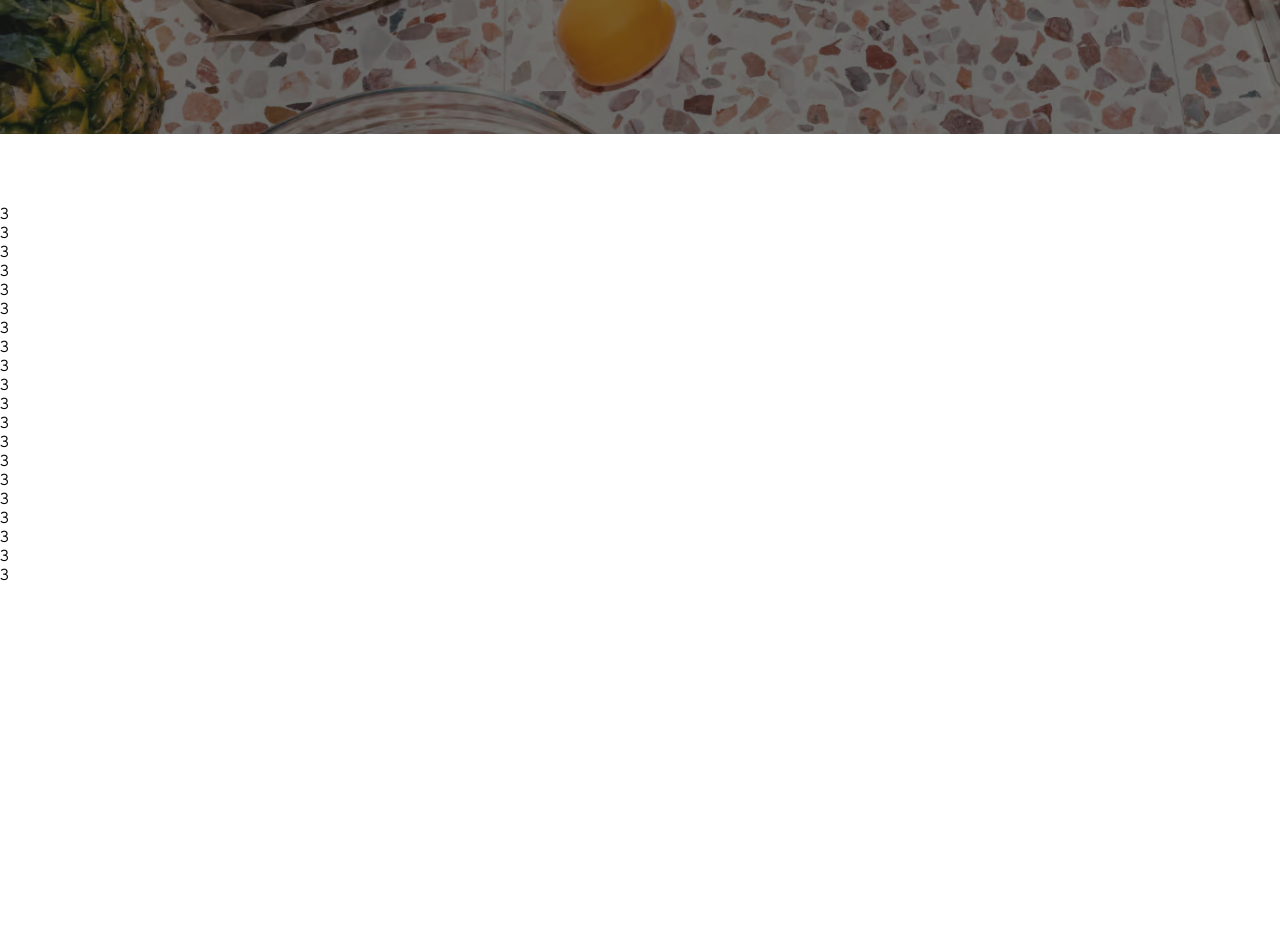
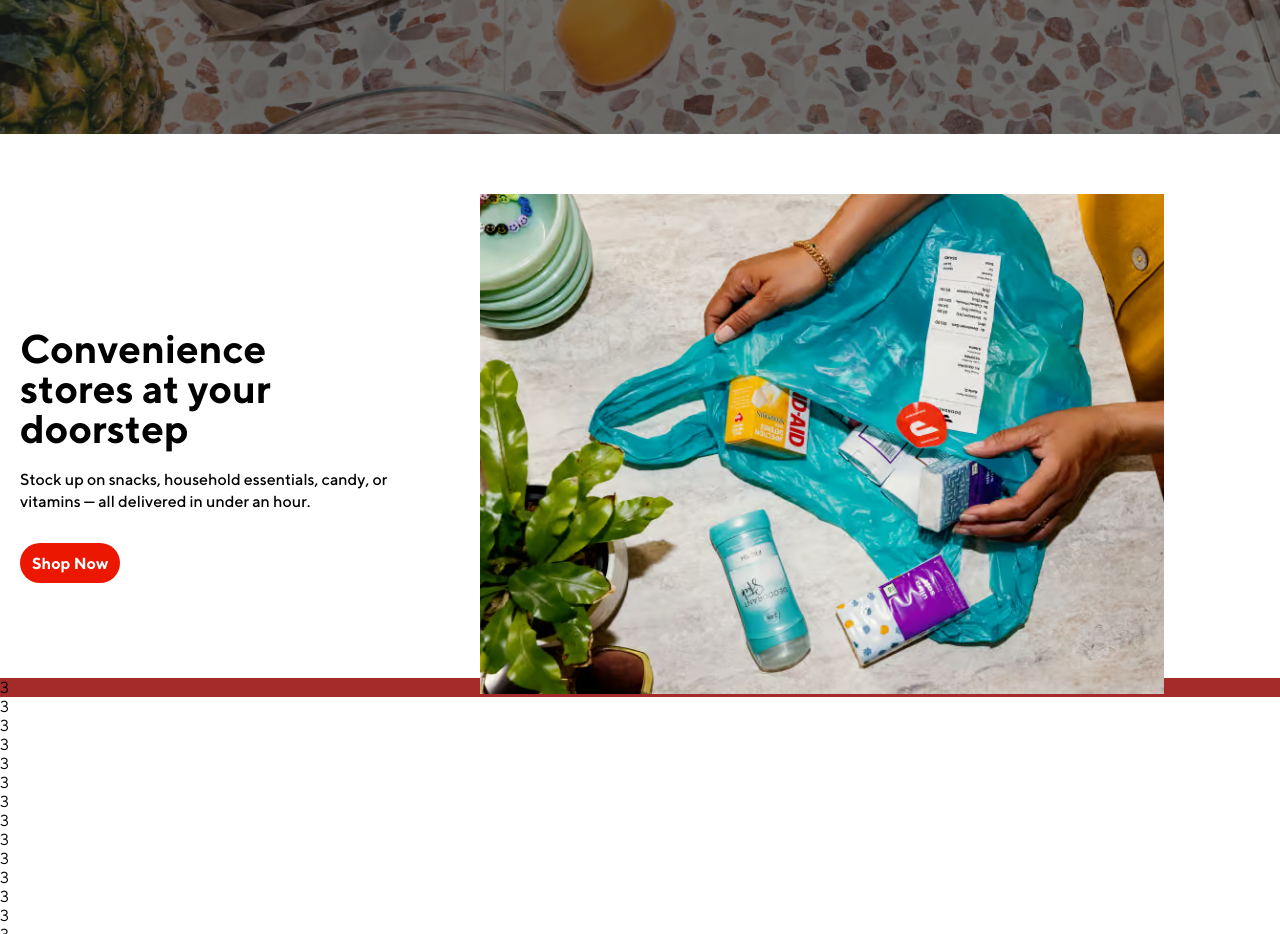
Before and after one commit to Ashwint42/doordash-clone, a plain HTML site: page index.html in a window 1280 px wide. Shown: the part 2840-3774 px from the top of the page. Before the commit the page ends 3424 px from the top, so only its background shows below. Drawn offline with Linux system fonts and the light colour scheme.

Commit message:
convenience tablet

```diff
--- a/css/main.css
+++ b/css/main.css
@@ -47,6 +47,10 @@ a {
 
 li {
     list-style: none;
+}
+
+h2 {
+    font-family: "TTNorms-Bold";
 }
 
 button {
@@ -753,8 +757,57 @@ nav {
 
 .grocery-button-container button {
     min-height: 32px;
-    width: 138.188px;
+    width: 123.896px;
     max-width: 100%;
     font-size: 14px;
     text-align: center;
 }
+
+#convenience {
+    min-width: 90%;
+    margin-top: -70px;
+}
+
+.convenience-wrapper {
+    min-width: 90%;
+    padding: 17px 20px 20px 20px;
+    display: flex;
+    flex-direction: column;
+    align-items: center;
+}
+
+.convenience-image {
+    width: 100%;
+}
+
+.convenience-image img {
+    width: 100%;
+    height: 180px;
+    object-fit: cover;
+}
+
+.convenience-text h2 {
+    max-width: 90%;
+    font-size: 24px;
+    line-height: 28px;
+    margin-top: 20px;
+}
+
+.convenience-text span {
+    display: inline-block;
+    font-size: 14px;
+    line-height: 20px;
+    margin-top: 10px;
+    font-weight: 500;
+    font-family: 'TTNorms-Medium';
+}
+
+.convenience-button-container {
+    margin-top: 20px;
+}
+
+.convenience-button-container button {
+    width: 90.7708px;
+    min-height: 32px;
+    font-size: 14px;
+}
--- a/css/tablet.css
+++ b/css/tablet.css
@@ -299,6 +299,56 @@
         max-width: 100%;
         font-size: 16px;
         text-align: center;
+        width: 138.188px;
     }
 
+    #convenience {
+        min-width: 90%;
+        /* height: 584px; */
+    }
+
+    .convenience-wrapper {
+        max-width: 1184px;
+        flex-direction: row-reverse;
+        align-content: space-between;
+        gap: 60px;
+        margin-bottom: -40px;
+        padding-top: 60px;
+        /* height: 504px; */
+    }
+
+    .convenience-image img {
+        width: 100%;
+        height: 500px;
+        object-fit: cover;
+        overflow-clip-margin: content-box;
+    }
+
+    .convenience-text {
+        max-width: 400px;
+        margin: 104px 0;
+    }
+
+    .convenience-text h2 {
+        font-size: 40px;
+        line-height: 40px;
+        max-width: 90%;
+    }
+
+    .convenience-text span {
+        font-size: 16px;
+        line-height: 22px;
+        margin-top: 20px;
+    }
+
+    .convenience-button-container {
+        margin-top: 30px;
+    }
+
+    .convenience-button-container button {
+        min-height: 40px;
+        width: 100.323px;
+        font-size: 16px;
+        max-width: 100%;
+    }
 }
--- a/index.html
+++ b/index.html
@@ -377,7 +377,8 @@
             <div class="grocery-text-container">
                 <h2>Get grocery and convenience store essentials</h2>
                 <span class="grocery-text-leading">Grocery delivery, exactly how you want it.</span>
-                <span class="grocery-text-following">Shop from home and fill your cart with fresh produce, frozen entrees, deli delights and
+                <span class="grocery-text-following">Shop from home and fill your cart with fresh produce, frozen
+                    entrees, deli delights and
                     more.</span>
                 <div class="grocery-button-container">
                     <button>Shop Groceries</button>
@@ -386,7 +387,26 @@
         </div>
     </section>
 
-    <div>3</div>
+    <section id="convenience">
+        <div class="convenience-wrapper">
+            <div class="convenience-image">
+                <picture>
+                    <source media="(min-width: 768px)" srcset="/assets/images/convenience_desktop.avif">
+                    <img src="/assets/images/convenience_mobile.avif" alt="convenience_mobile">
+                </picture>
+            </div>
+            <div class="convenience-text">
+                <h2>Convenience stores at your doorstep</h2>
+                <span>Stock up on snacks, household essentials, candy, or vitamins — all delivered in under an
+                    hour.</span>
+                <div class="convenience-button-container">
+                    <button>Shop Now</button>
+                </div>
+            </div>
+        </div>
+    </section>
+
+    <div style="background-color: brown;">3</div>
     <div>3</div>
     <div>3</div>
     <div>3</div>
```
Also changed, not shown: assets/images/convenience_desktop.avif (added), assets/images/convenience_mobile.avif (added).
